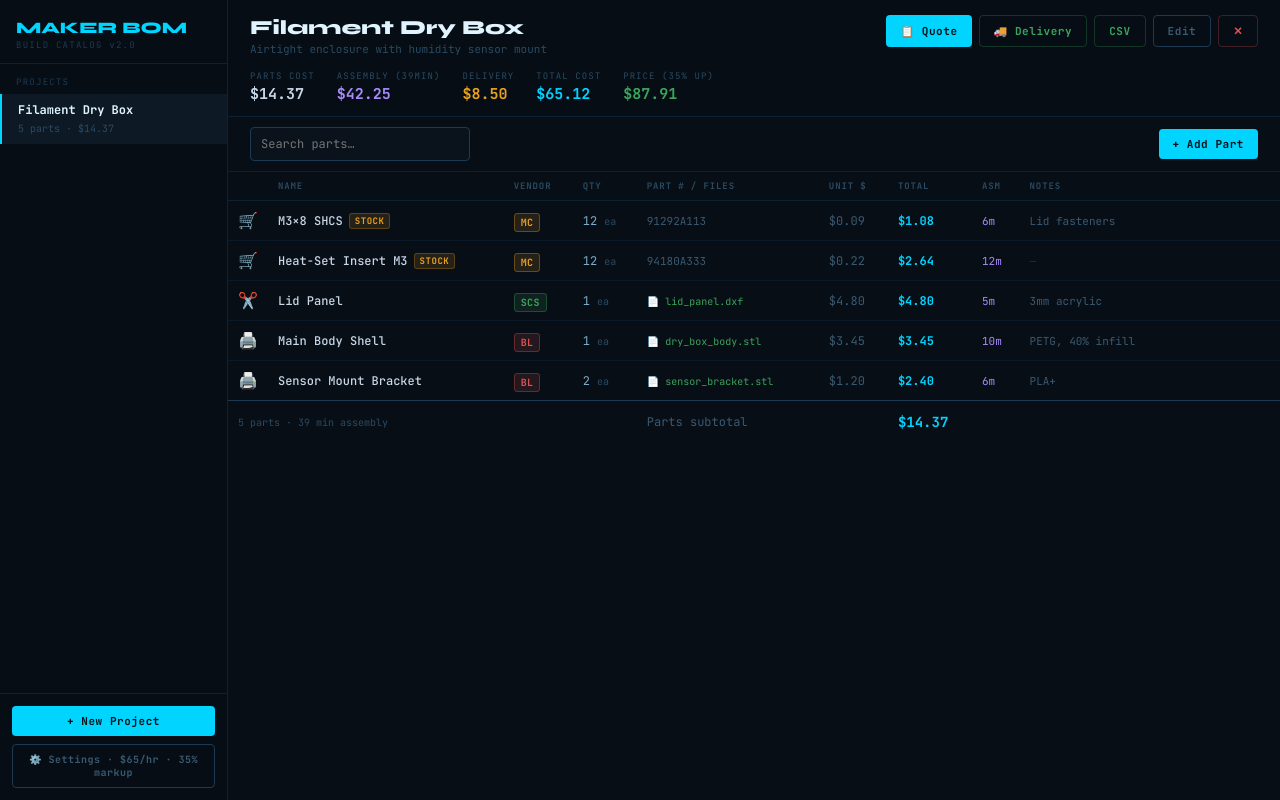
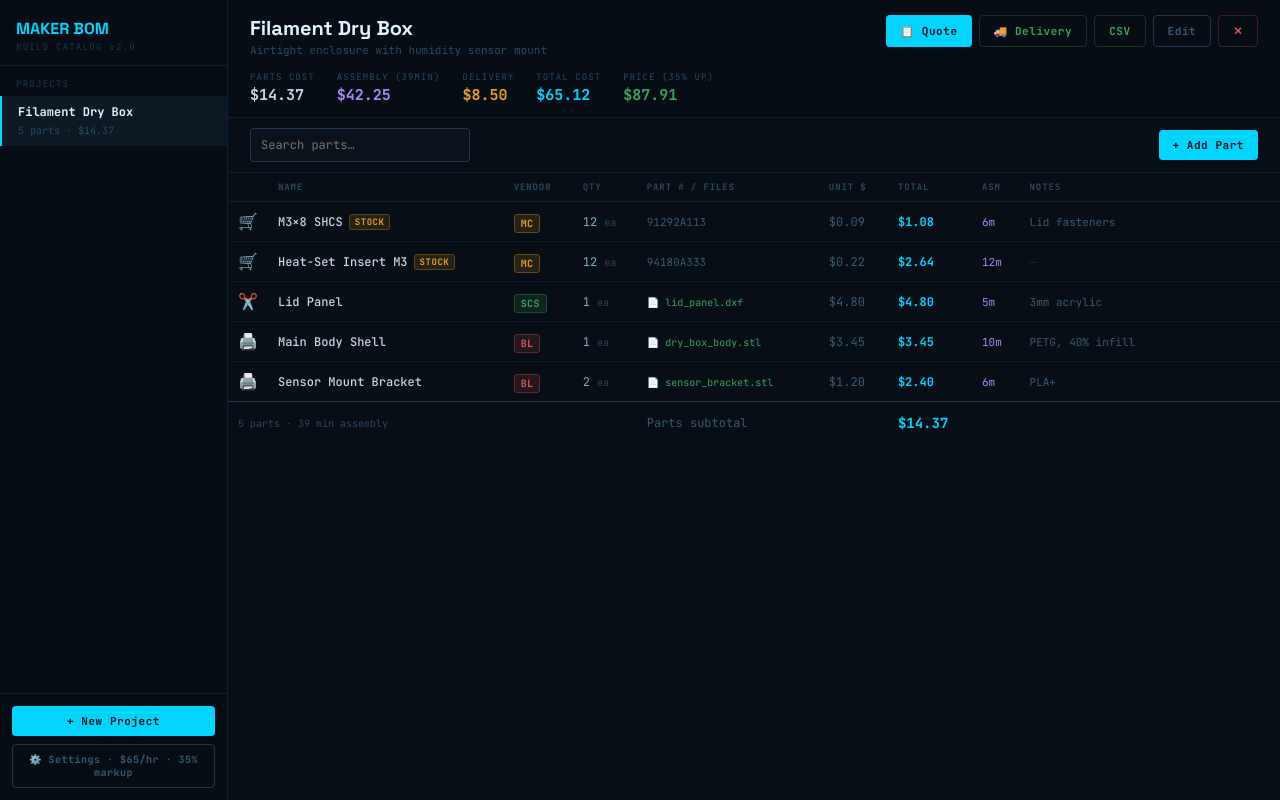
Before and after one commit to djbetterly/maker-bom, a React (Vite) app: page / in a window 1280 px wide. Built offline with nearby package versions, Linux system fonts and the light colour scheme.

Commit message:
Switch title font to Space Grotesk

```diff
--- a/src/App.jsx
+++ b/src/App.jsx
@@ -509,7 +509,7 @@ function QuoteModal({ project, settings, onClose }) {
   return (
     <Modal title="📋  Quote Summary" onClose={onClose} width={480}>
       <div style={{ background: "#040b12", border: `1px solid ${C.border}`, borderRadius: 6, padding: "14px 16px", marginBottom: 20 }}>
-        <div style={{ fontFamily: "'Syne', sans-serif", fontWeight: 800, fontSize: 18, color: "#e0f4ff" }}>{project.name}</div>
+        <div style={{ fontFamily: "'Space Grotesk', sans-serif", fontWeight: 800, fontSize: 18, color: "#e0f4ff" }}>{project.name}</div>
         {project.description && <div style={{ color: C.muted, fontSize: 11, marginTop: 3 }}>{project.description}</div>}
         <div style={{ color: C.dim, fontSize: 10, marginTop: 6 }}>Generated {new Date().toLocaleDateString()}</div>
       </div>
@@ -652,7 +652,7 @@ export default function App() {
   return (
     <>
       <style>{`
-        @import url('https://fonts.googleapis.com/css2?family=JetBrains+Mono:wght@400;500;700&family=Syne:wght@700;800&display=swap');
+        @import url('https://fonts.googleapis.com/css2?family=JetBrains+Mono:wght@400;500;700&family=Space+Grotesk:wght@700;800&display=swap');
         * { box-sizing: border-box; margin: 0; padding: 0; }
         ::-webkit-scrollbar { width: 5px; height: 5px; }
         ::-webkit-scrollbar-track { background: ${C.bg}; }
@@ -670,7 +670,7 @@ export default function App() {
         {/* ── SIDEBAR ── */}
         <div style={{ width: 228, background: C.surface, borderRight: `1px solid ${C.border}`, display: "flex", flexDirection: "column", flexShrink: 0 }}>
           <div style={{ padding: "18px 16px 12px", borderBottom: `1px solid ${C.border}` }}>
-            <div style={{ fontFamily: "'Syne', sans-serif", fontWeight: 800, fontSize: 16, color: C.accent }}>MAKER BOM</div>
+            <div style={{ fontFamily: "'Space Grotesk', sans-serif", fontWeight: 800, fontSize: 16, color: C.accent }}>MAKER BOM</div>
             <div style={{ color: C.border2, fontSize: 9, letterSpacing: "0.14em", marginTop: 2 }}>BUILD CATALOG v2.0</div>
           </div>
 
@@ -706,7 +706,7 @@ export default function App() {
               <div style={{ padding: "15px 22px 12px", borderBottom: `1px solid ${C.border}`, background: C.surface, flexShrink: 0 }}>
                 <div style={{ display: "flex", alignItems: "flex-start", justifyContent: "space-between", gap: 16 }}>
                   <div>
-                    <div style={{ fontFamily: "'Syne', sans-serif", fontWeight: 800, fontSize: 20, color: "#e0f4ff" }}>{active.name}</div>
+                    <div style={{ fontFamily: "'Space Grotesk', sans-serif", fontWeight: 800, fontSize: 20, color: "#e0f4ff" }}>{active.name}</div>
                     {active.description && <div style={{ color: C.dim, fontSize: 11, marginTop: 2 }}>{active.description}</div>}
                   </div>
                   <div style={{ display: "flex", gap: 7, flexShrink: 0, flexWrap: "wrap", justifyContent: "flex-end" }}>
```
